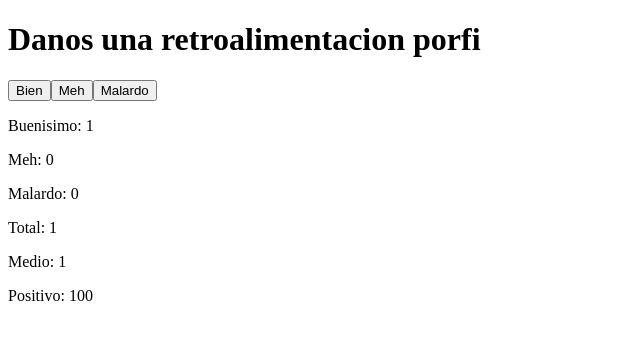
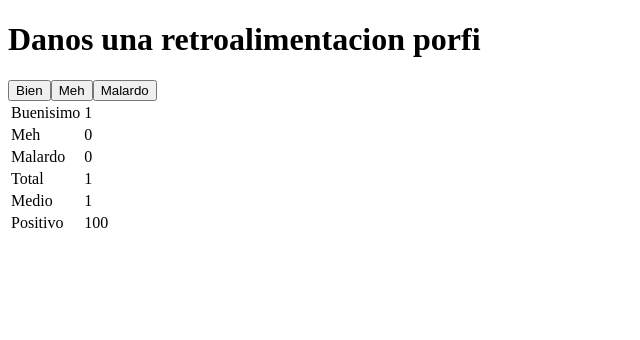
Before and after one commit to PersiiFRTL/Desarrollo_Web_React, a React (Vite) app in the folder part1/Unicafe/: page / in a window 1280 px wide. Both pictures are taken after a click on the button "Bien". Shown: the top 340 px of the page, without its empty margins (0-640 px from the left). Built offline with nearby package versions, Linux system fonts and the light colour scheme.

Commit message:
Ejercicio 1.11 Done

```diff
--- a/part1/Unicafe/src/Components/Statics.jsx
+++ b/part1/Unicafe/src/Components/Statics.jsx
@@ -7,16 +7,25 @@
 const getMedio = () =>getAll()===0? 0 : (good - bad ) / getAll ()
 const getPositivo = () =>getAll()===0? 0 : good*100 / getAll()
 
-const Staticticline = ({ text, value }) =>(<p>{text}: {value}</p>)
+const Staticticline = ({ text, value }) =>(
+    <tr>
+        <td>{text} </td>
+        <td>{value}</td>
+    </tr>
+    )
 
     return(
     <div>
+        <table>
+            <tbody>
                 <Staticticline text="Buenisimo" value={good}/>
                 <Staticticline text="Meh" value= {neutral}/>
                 <Staticticline text="Malardo" value={bad}/>
                 <Staticticline text="Total" value={getAll()}/>
                 <Staticticline text="Medio" value={getMedio()}/>
                 <Staticticline text ="Positivo" value={getPositivo()} />
+            </tbody>
+        </table>
     </div>
     )
 }
```
Lines whose indentation alone changed are shown as unchanged.
